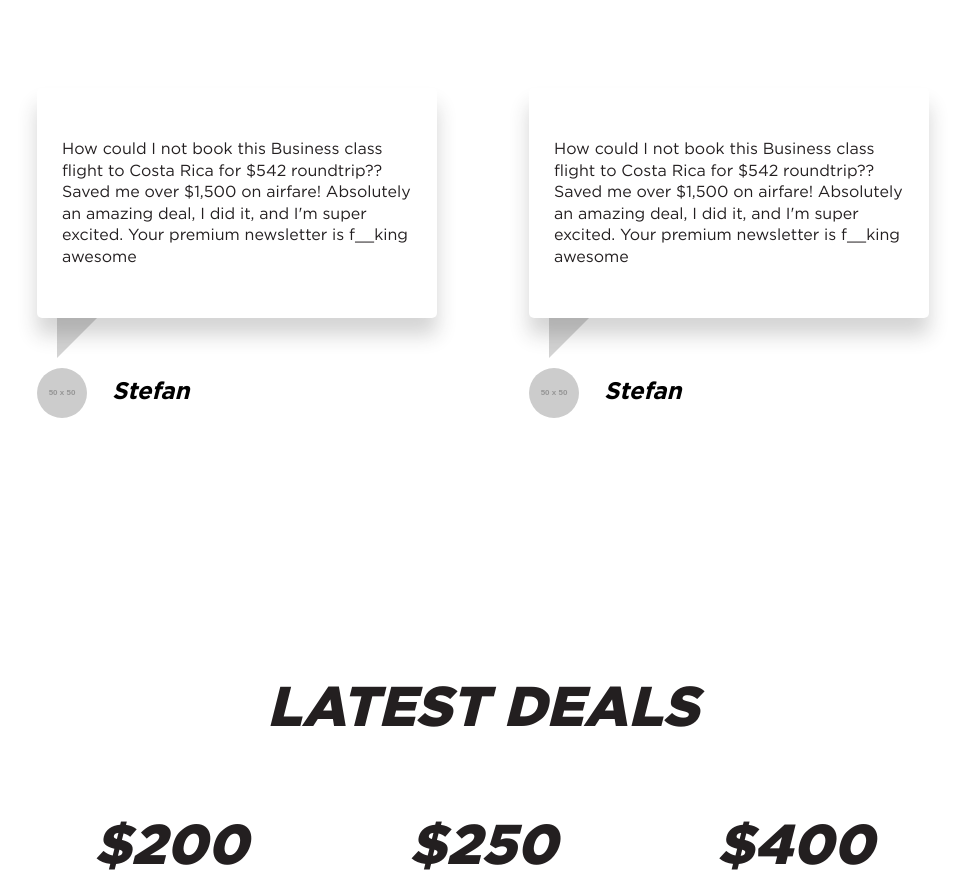
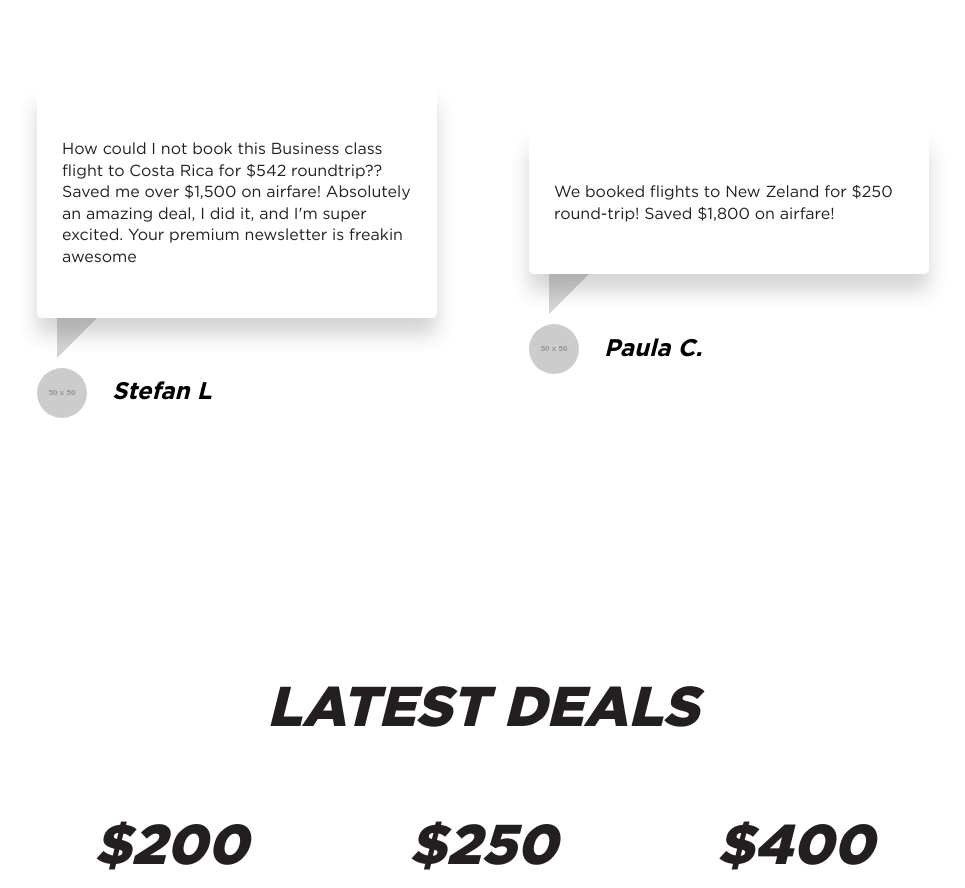
Before and after one commit to davidsonkyle/sourced-cheap-flights, a website: page index.html in a window 1280 px wide. Shown: the part 1640-2528 px from the top of the page, without its empty margins (157-1122 px from the left). Drawn offline with nearby package versions, Linux system fonts and the light colour scheme; placeholder pictures from the web are drawn by us; files whose address does not match are found by name.

Commit message:
added second testimonial

```diff
--- a/index.html
+++ b/index.html
@@ -42,20 +42,20 @@
         <div class="row testimonial">
             <div>
                 <div class="bubble">
-                    <p>How could I not book this Business class flight to Costa Rica for $542 roundtrip?? Saved me over $1,500 on airfare! Absolutely an amazing deal, I did it, and I'm super excited. Your premium newsletter is f__king awesome</p>
+                    <p>How could I not book this Business class flight to Costa Rica for $542 roundtrip?? Saved me over $1,500 on airfare! Absolutely an amazing deal, I did it, and I'm super excited. Your premium newsletter is freakin awesome</p>
                 </div>
                 <div class="author row--left">
                     <img src="https://placehold.it/50x50" />
-                    <h3>Stefan</h3>
+                    <h3>Stefan L</h3>
                 </div>
             </div>
             <div>
                 <div class="bubble">
-                    <p>How could I not book this Business class flight to Costa Rica for $542 roundtrip?? Saved me over $1,500 on airfare! Absolutely an amazing deal, I did it, and I'm super excited. Your premium newsletter is f__king awesome</p>
+                    <p>We booked flights to New Zeland for $250 round-trip! Saved $1,800 on airfare!</p>
                 </div>
                 <div class="author row--left">
                     <img src="https://placehold.it/50x50" />
-                    <h3>Stefan</h3>
+                    <h3>Paula C.</h3>
                 </div>
             </div>
         </div>
```
